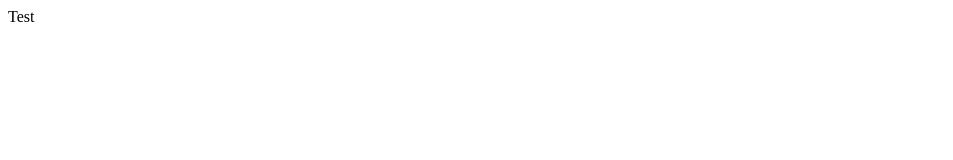
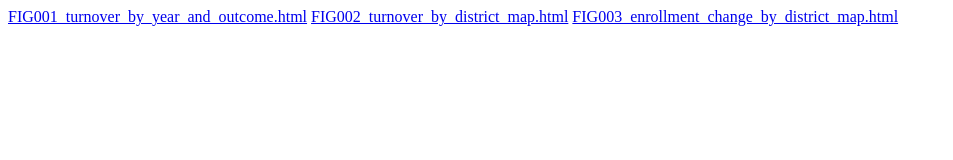
Before and after one commit to andrewmcamp/andrewmcamp.github.io, a plain HTML site: page index.html in a window 1280 px wide. Shown: the whole page, without its empty margins (0-953 px from the left). Drawn offline with Linux system fonts and the light colour scheme.

Commit message:
Update index.html

```diff
--- a/index.html
+++ b/index.html
@@ -1 +1,3 @@
-Test
+<a href="FIG001_turnover_by_year_and_outcome.html">FIG001_turnover_by_year_and_outcome.html</a>
+<a href="FIG002_turnover_by_district_map.html">FIG002_turnover_by_district_map.html</a>
+<a href="FIG003_enrollment_change_by_district_map.html">FIG003_enrollment_change_by_district_map.html</a>
```
